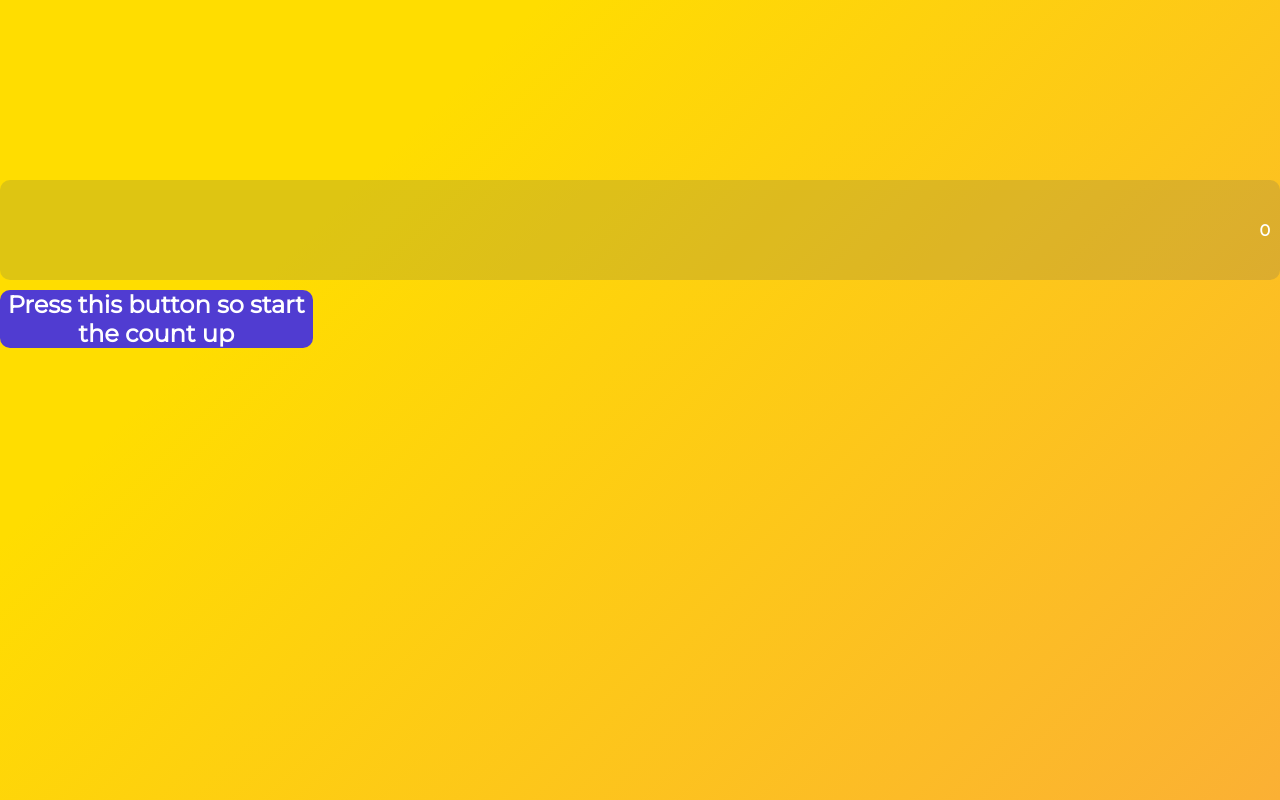
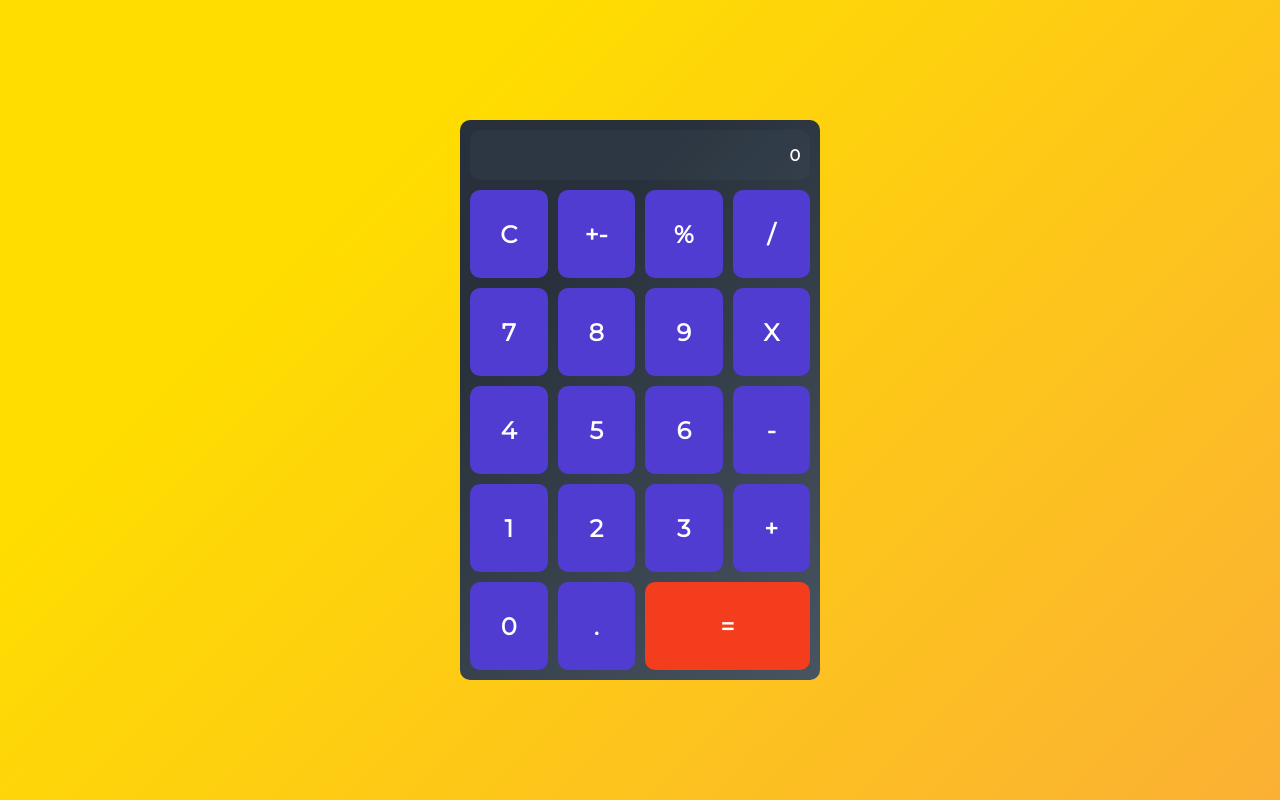
Before and after one commit to AustenVanBrogen/react_calculator, a React (Create React App) app: page / in a window 1280 px wide. Built offline with nearby package versions, Linux system fonts and the light colour scheme.

Commit message:
Got the wrapper to work and also fixed the alignment of the buttons

```diff
--- a/src/App.js
+++ b/src/App.js
@@ -5,60 +5,37 @@ import ButtonBox from './components/ButtonBox.js';
 import Button from './components/Button.js';
 
 function App() {
+
+  const btnValues = [
+    ["C", "+-", "%", "/"],
+    [7, 8, 9, "X"],
+    [4, 5, 6, "-"],
+    [1, 2, 3, "+"],
+    [0, ".", "="],
+  ];
+
   return (
-    <>
-        {/* <div>
-        <button>C</button>
-        <button>()</button>
-        <button>N</button>
-        <button>÷</button>
-      </div>
-      <div>
-        <button>7</button>
-        <button>8</button>
-        <button>9</button>
-        <button>X</button>
-      </div>
-      <div>
-        <button>4</button>
-        <button>5</button>
-        <button>6</button>
-        <button>-</button>
-      </div>
-      <div>
-        <button>1</button>
-        <button>2</button>
-        <button>3</button>
-        <button>+</button>
-      </div>
-      <div>
-        <button>0</button>
-        <button>.</button>
-        <button>B</button>
-        <button>=</button>
-      </div> */}
-
-      {/* <Wrapper>
-          <Screen></Screen>
-          <ButtonBox>
-            <Button>Add</Button>
-          </ButtonBox>
-      </Wrapper> */}
-      <wrapper>
+    // <>
+      <Wrapper>
         <Screen value="0" />
         <ButtonBox>
-          <Button
-          className=""
-          value="Press this button so start the count up"
-          onClick={() =>{
-            console.log("Pressed!");
-          }}>
-
-          </Button>
+          {
+          btnValues.flat().map((btn, i) =>{
+            return(
+            <Button
+            key={i}
+            className={btn === "=" ? "equals" : ""}
+            value={btn}
+            onClick={() =>{
+              console.log("Pressed!");
+            }}>
+            </Button>
+            );
+          })
+        }
         </ButtonBox>
-      </wrapper>
-
-    </>
+      </Wrapper>
+    // </>
   );
 }
 
--- a/src/components/ButtonBox.css
+++ b/src/components/ButtonBox.css
@@ -1,6 +1,6 @@
 .buttonBox{
     width: 100%;
-    height: calc(100% - 10px);
+    height: calc(100% - 60px);
     display: grid;
     grid-template-columns: repeat(4, 1fr);
     grid-template-rows: repeat(5, 1fr);
--- a/src/components/Screen.css
+++ b/src/components/Screen.css
@@ -1,5 +1,5 @@
 .screen {
-    height: 100px;
+    height: 50px;
     width: 100%;
     margin-bottom: 10px;
     padding: 0 10px;
--- a/src/components/Wrapper.css
+++ b/src/components/Wrapper.css
@@ -1,8 +1,10 @@
-.Wrappepr{
+.wrapper{
     width: 340px;
     height: 540px;
     padding: 10px;
     border-radius: 10px;
-    background-color: #485461;
+    background-color: #46d32a;
     background-image: linear-gradient(315deg, #485461 0%, #28313b 74%);
+
+
 }
--- a/src/components/Wrapper.js
+++ b/src/components/Wrapper.js
@@ -2,7 +2,7 @@ import './Wrapper.css';
 import React from 'react';
 
 const Wrapper = ({children}) =>{
-    return <div classname='wrapper'>{children}</div>
+    return (<div className='wrapper'>{children}</div>);
 }
 
 export default Wrapper;
```
